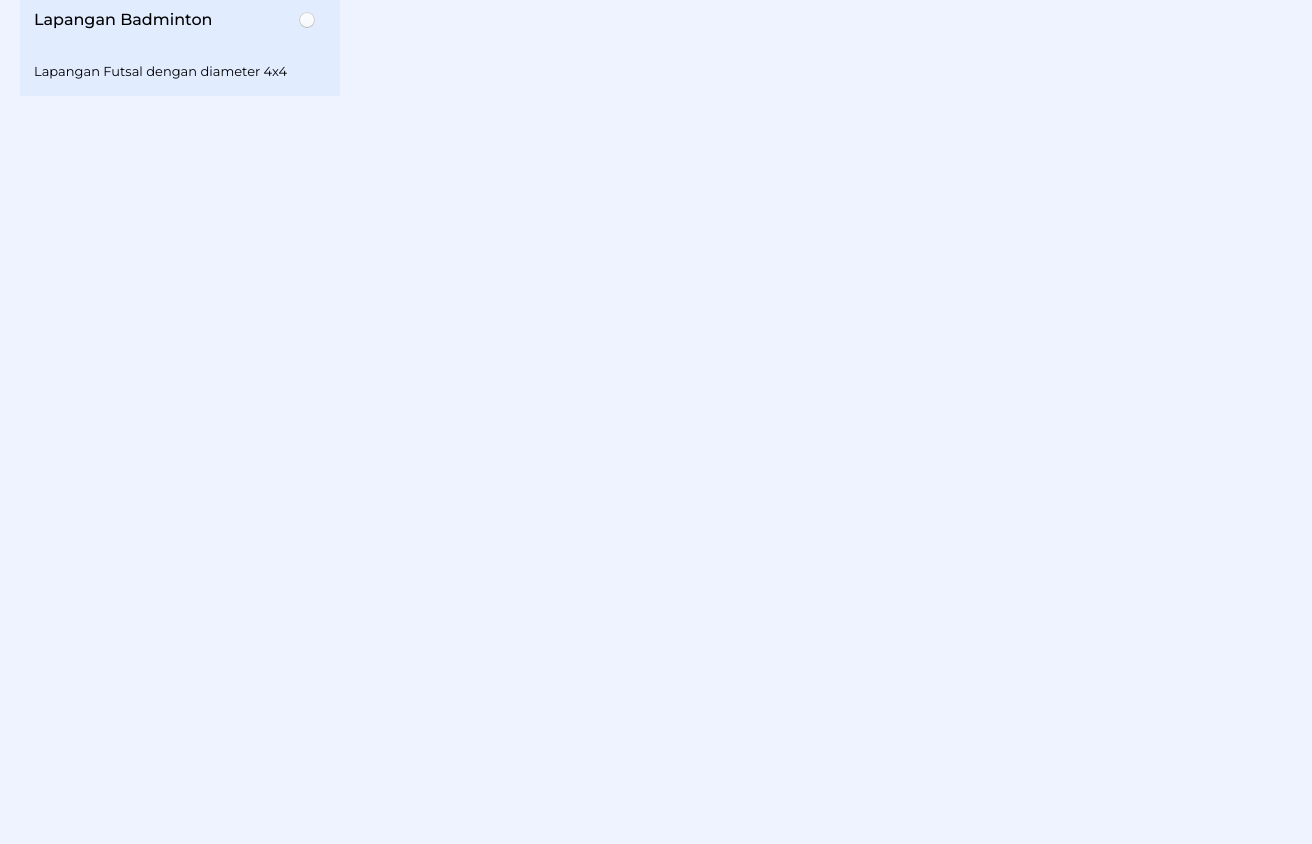
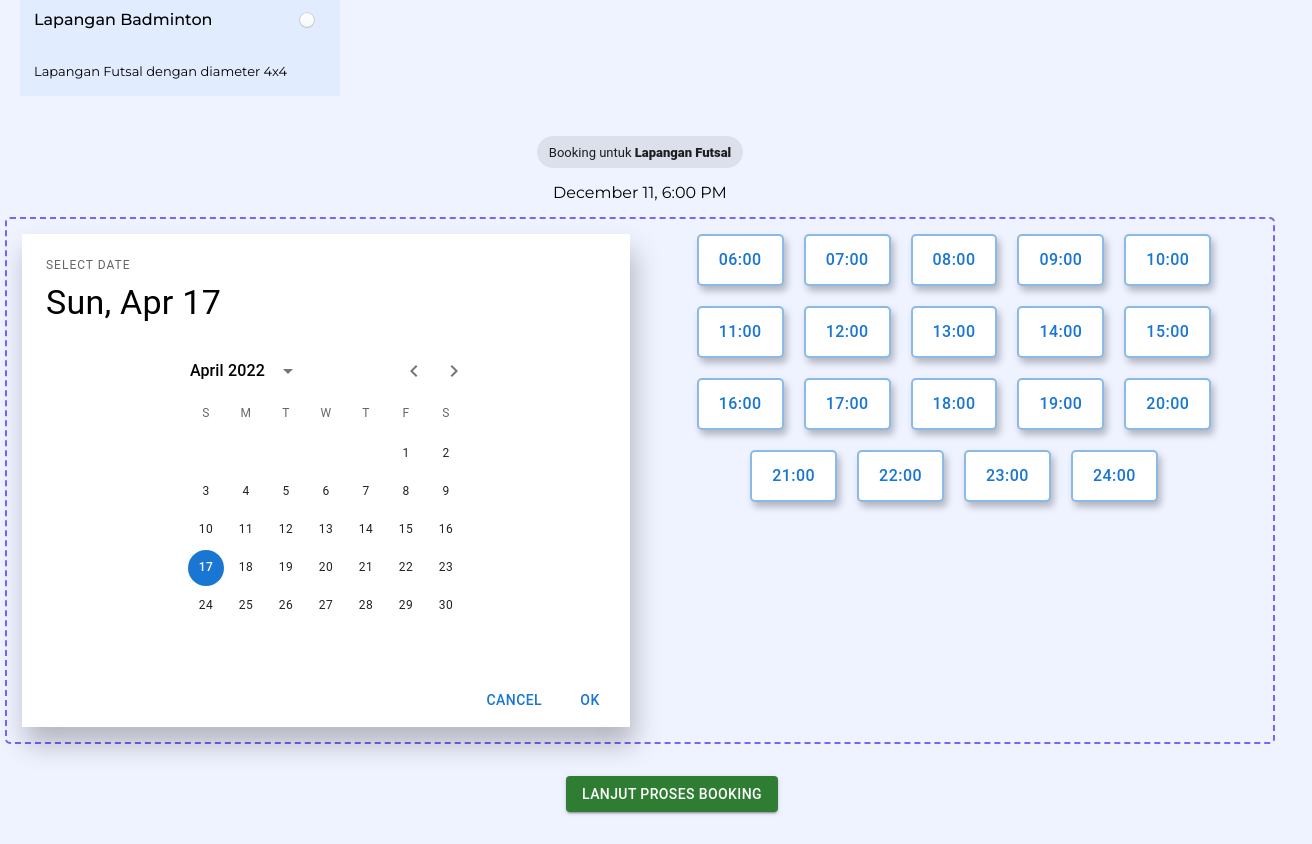
Before and after one commit to AnnasIsmail/booking-maagement-system, a React (Vite) app in the folder front-end/: page /booking in a window 1280 px wide. Shown: the part 600-1444 px from the top of the page, 1312 px wide, since content can reach past the window. Before the commit the page ends 800 px from the top, so only its background shows below. Built offline with nearby package versions, Linux system fonts and the light colour scheme.

Commit message:
Finishing Section3 and all have done in BookingPage.jsx

```diff
--- a/front-end/package.json
+++ b/front-end/package.json
@@ -12,8 +12,12 @@
   "dependencies": {
     "@emotion/react": "^11.11.1",
     "@emotion/styled": "^11.11.0",
+    "@mui/lab": "^5.0.0-alpha.143",
     "@mui/material": "^5.14.8",
+    "@mui/styled-engine-sc": "^5.14.8",
+    "@mui/x-date-pickers": "^6.13.0",
     "axios": "^1.5.0",
+    "dayjs": "^1.11.9",
     "react": "^18.2.0",
     "react-cookie": "^6.1.0",
     "react-dom": "^18.2.0",
--- a/front-end/src/pages/BookingPage.jsx
+++ b/front-end/src/pages/BookingPage.jsx
@@ -1,4 +1,15 @@
-import { Divider, FormControlLabel, Radio, RadioGroup } from "@mui/material";
+import {
+  Button,
+  Chip,
+  Divider,
+  FormControlLabel,
+  Radio,
+  RadioGroup,
+} from "@mui/material";
+import { LocalizationProvider } from "@mui/x-date-pickers";
+import { AdapterDayjs } from "@mui/x-date-pickers/AdapterDayjs";
+import { StaticDatePicker } from "@mui/x-date-pickers/StaticDatePicker";
+import dayjs from "dayjs";
 import styled from "styled-components";
 import logo from "../assets/Logo CiGi 2 1.png";
 
@@ -54,6 +65,8 @@ function BpRadio(props) {
 
 const Page = styled.div`
   width: 100%;
+  max-width: 1280px;
+  margin: auto;
 `;
 const Section1 = styled.div`
   width: 100%;
@@ -108,6 +121,66 @@ SelectBookingFacility.Description = styled.div`
   font-size: 13px;
   padding: 17px 14px;
 `;
+
+const Section3 = styled.div`
+  width: 100%;
+`;
+Section3.Header = styled.div`
+  width: 100%;
+  display: flex;
+  flex-direction: column;
+  align-items: center;
+  gap: 15px;
+`;
+Section3.Content = styled.div`
+  border: 2px dashed #7b61ff;
+  padding: 15px;
+  border-radius: 5px;
+  margin: 5px;
+  margin-top: 15px;
+  display: grid;
+  grid-template-columns: 1fr 1fr;
+  gap: 20px;
+`;
+Section3.Time = styled.div`
+  display: flex;
+  flex-wrap: wrap;
+  align-content: flex-start;
+  justify-content: center;
+  gap: 20px;
+`;
+Section3.action = styled.div`
+  display: flex;
+  justify-content: center;
+  width: 100%;
+  margin: 2rem;
+`;
+
+function generateButtons() {
+  const buttons = [];
+
+  for (let i = 6; i <= 24; i++) {
+    const time = i < 10 ? `0${i}:00` : `${i}:00`;
+    buttons.push(
+      <Button
+        key={time}
+        variant="outlined"
+        style={{
+          padding: "10px 20px",
+          backgroundColor: "white",
+          boxShadow: "3px 5px 7px rgba(0, 0, 0, 0.25)",
+          borderWidth: "2px",
+          fontSize: "16px",
+          borderRadius: "5px",
+        }}
+      >
+        {time}
+      </Button>
+    );
+  }
+
+  return buttons;
+}
 
 export default function BookingPage() {
   return (
@@ -168,6 +241,31 @@ export default function BookingPage() {
           </ContainerSelectBookingFacility>
         </RadioGroup>
       </Section2>
+      <Section3>
+        <Section3.Header>
+          <Chip
+            label={
+              <div>
+                Booking untuk <b style={{ fontWeight: 800 }}>Lapangan Futsal</b>
+              </div>
+            }
+          />
+          <div>December 11, 6:00 PM</div>
+        </Section3.Header>
+        <Section3.Content>
+          <div style={{ boxShadow: "4px 17px 25px rgba(0, 0, 0, 0.25)" }}>
+            <LocalizationProvider dateAdapter={AdapterDayjs}>
+              <StaticDatePicker defaultValue={dayjs("2022-04-17")} />
+            </LocalizationProvider>
+          </div>
+          <Section3.Time>{generateButtons()}</Section3.Time>
+        </Section3.Content>
+        <Section3.action>
+          <Button variant="contained" color="success">
+            lanjut proses booking
+          </Button>
+        </Section3.action>
+      </Section3>
     </Page>
   );
 }
```
Also changed, not shown: 1 other file (tests, documents, lock files or other folders).
